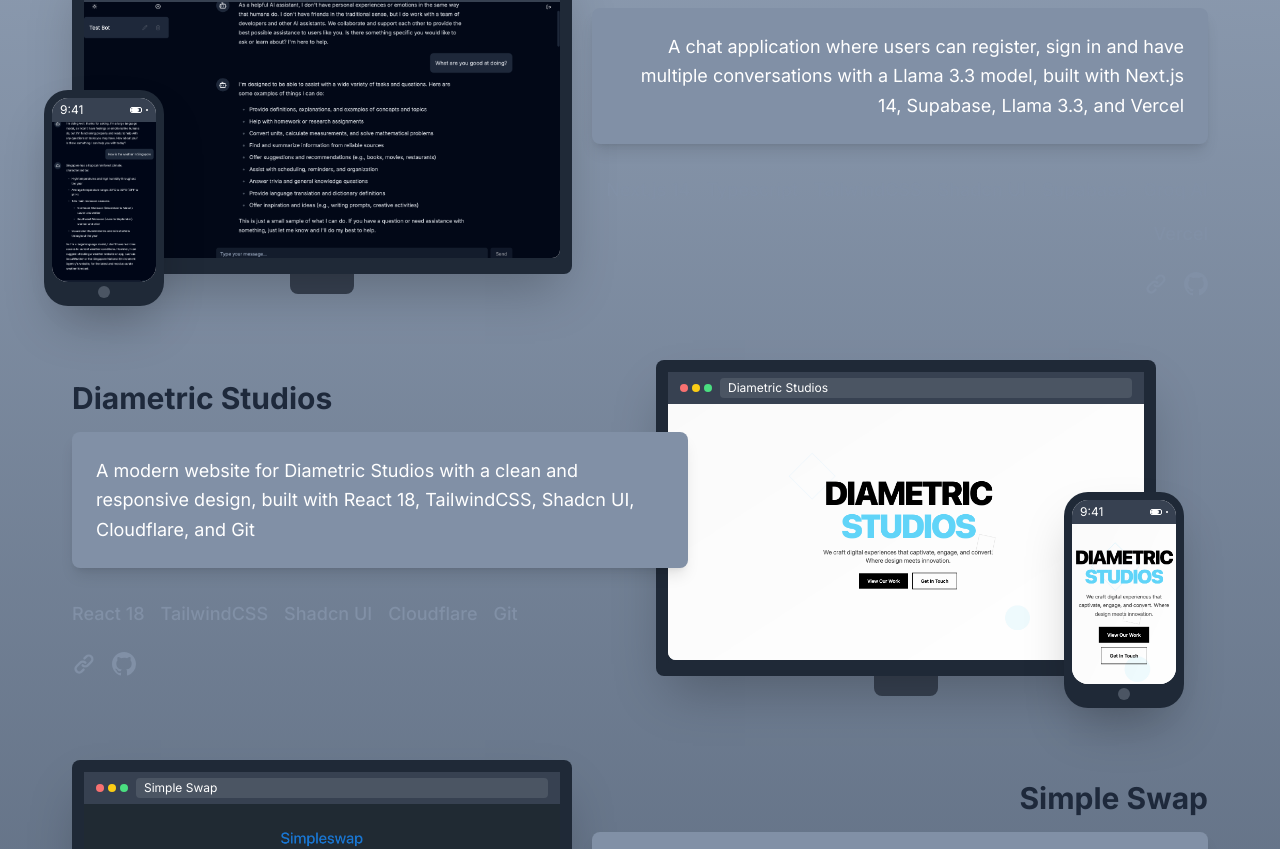
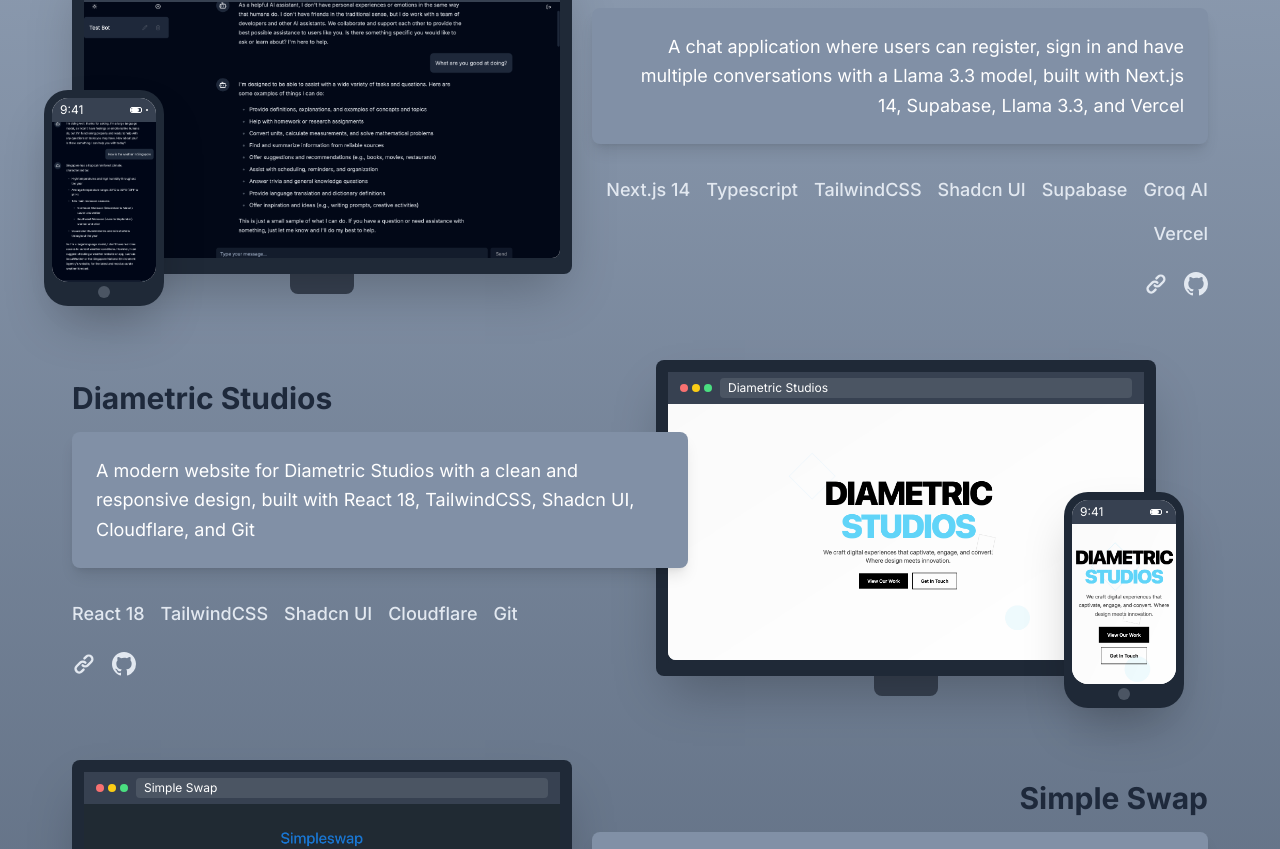
Before and after one commit to rachaeltay/rachaeltay.github.io, a React (Vite) app: page / in a window 1280 px wide. Shown: the part 2312-3161 px from the top of the page. Built offline with nearby package versions, Linux system fonts and the light colour scheme.

Commit message:
Fix project card colors

```diff
--- a/src/components/ProjectsCard.jsx
+++ b/src/components/ProjectsCard.jsx
@@ -31,7 +31,7 @@
                         {project.text}
                     </motion.div>
                     <motion.p
-                        className={`text-text-muted-light mb-6 text-lg font-medium flex flex-wrap gap-4 ${
+                        className={`text-text-secondary mb-6 text-lg font-medium flex flex-wrap gap-4 ${
                             isEven ? 'justify-end' : 'justify-start'
                         }`}
                         variants={itemVariants}
@@ -39,7 +39,7 @@
                         {project.techlist?.map((tech, techIndex) => (
                             <motion.span
                                 key={techIndex}
-                                className='text-text-muted-light hover:text-accent transition-colors duration-300'
+                                className='text-text-secondary hover:text-accent transition-colors duration-300'
                                 variants={itemVariants}
                             >
                                 {tech}
@@ -57,7 +57,7 @@
                             <a
                                 href={project.url}
                                 target='_blank'
-                                className='text-text-muted-light hover:text-accent transition-colors duration-300'
+                                className='text-text-secondary hover:text-accent transition-colors duration-300'
                             >
                                 <svg
                                     className='h-6 w-6'
@@ -75,7 +75,7 @@
                         <a
                             href={project.github}
                             target='_blank'
-                            className='text-text-muted-light hover:text-accent transition-colors duration-300'
+                            className='text-text-secondary hover:text-accent transition-colors duration-300'
                         >
                             <svg
                                 className='h-6 w-6'
@@ -135,7 +135,7 @@
                             <a
                                 href={project.url}
                                 target='_blank'
-                                className='text-text-muted-light hover:text-accent transition-colors duration-300'
+                                className='text-text-secondary hover:text-accent transition-colors duration-300'
                             >
                                 <svg
                                     className='h-6 w-6'
@@ -153,7 +153,7 @@
                         <a
                             href={project.github}
                             target='_blank'
-                            className='text-text-muted-light hover:text-accent transition-colors duration-300'
+                            className='text-text-secondary hover:text-accent transition-colors duration-300'
                         >
                             <svg
                                 className='h-6 w-6'
```
Also changed, not shown: 5 other files (tests, documents, lock files or other folders).
